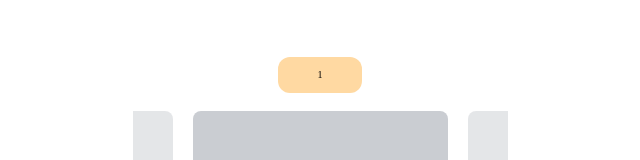
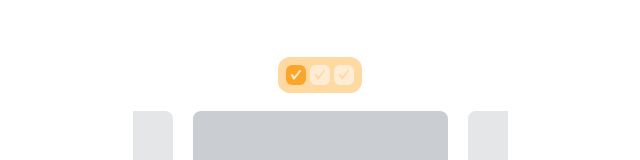
Before and after one commit to NOW-SOPT-SOPKATHON-WEB-TEAM5/WEB, a React (Vite) app in the folder sopkathon/: page /question in a window 1280 px wide. Both pictures are taken after a click on the button "선택". Shown: the top 160 px of the page, without its empty margins (320-960 px from the left). Built offline with nearby package versions, Linux system fonts and the light colour scheme.

Commit message:
feat: progress에 맞게 icon 렌더링

```diff
--- a/sopkathon/src/components/QuestionCard/ProgressState.jsx
+++ b/sopkathon/src/components/QuestionCard/ProgressState.jsx
@@ -1,7 +1,21 @@
 import styled from 'styled-components';
+import IcChecked from '../../assets/IcProgressChecked.svg?react';
+import IcNotchecked from '../../assets/IcProgressNotChecked.svg?react';
 
 const ProgressState = ({ progress }) => {
-  return <ProgressWrapper>{progress}</ProgressWrapper>;
+  const progressArray = Array.from({ length: progress });
+
+  return (
+    <ProgressWrapper>
+      {progressArray.map((_, index) => (
+        <IconChecked key={index} />
+      ))}
+      {progressArray.length < 3 &&
+        Array.from({ length: 3 - progressArray.length }).map((_, index) => (
+          <IconNotchecked key={index} />
+        ))}
+    </ProgressWrapper>
+  );
 };
 
 export default ProgressState;
@@ -13,5 +27,16 @@ const ProgressWrapper = styled.section`
   align-items: center;
   justify-content: center;
   border-radius: 1.2rem;
+  gap: 0.4rem;
   background-color: ${({ theme }) => theme.colors.yellow02};
 `;
+
+const IconChecked = styled(IcChecked)`
+  width: 2rem;
+  height: 2rem;
+`;
+
+const IconNotchecked = styled(IcNotchecked)`
+  width: 2rem;
+  height: 2rem;
+`;
```
